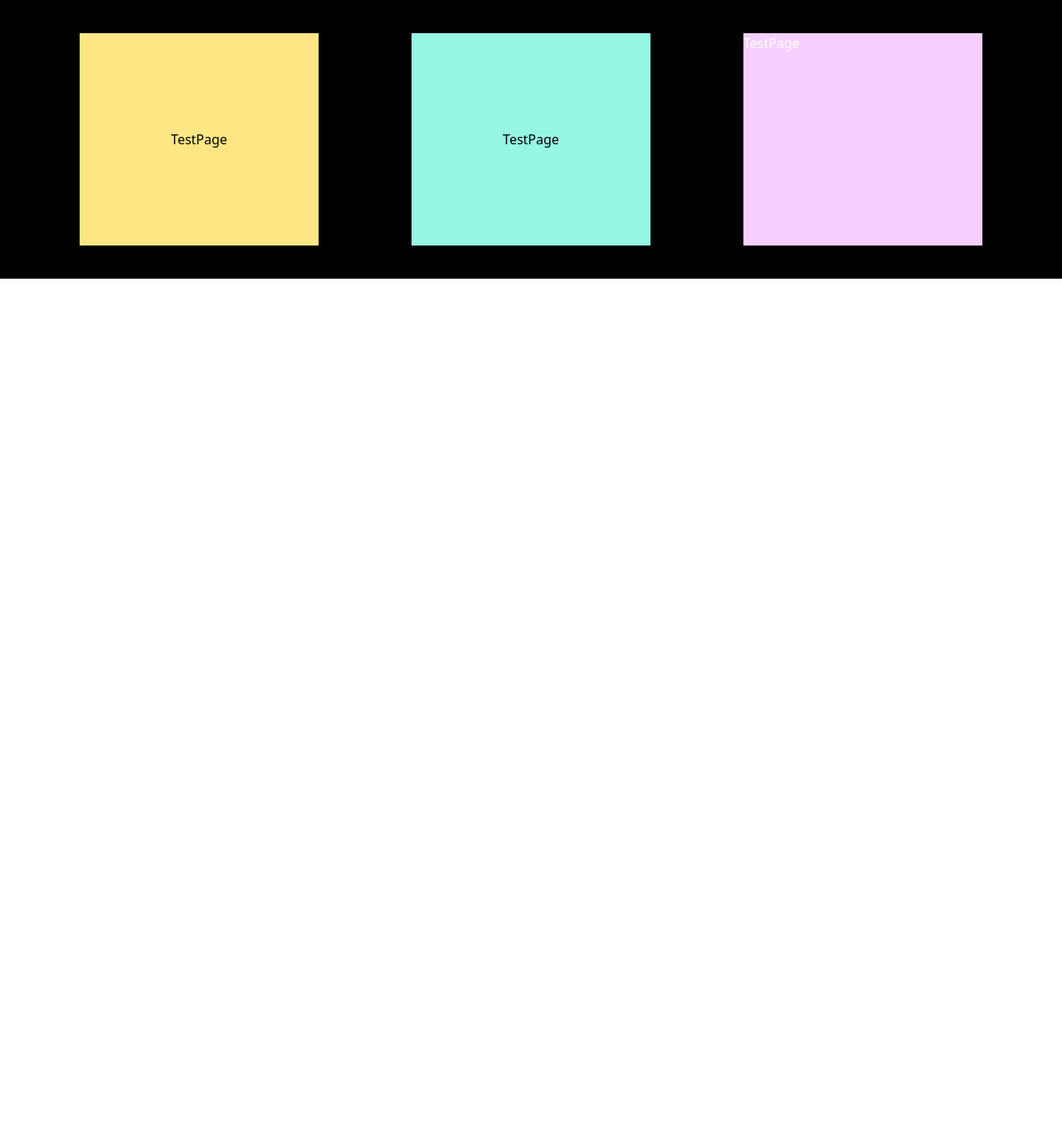
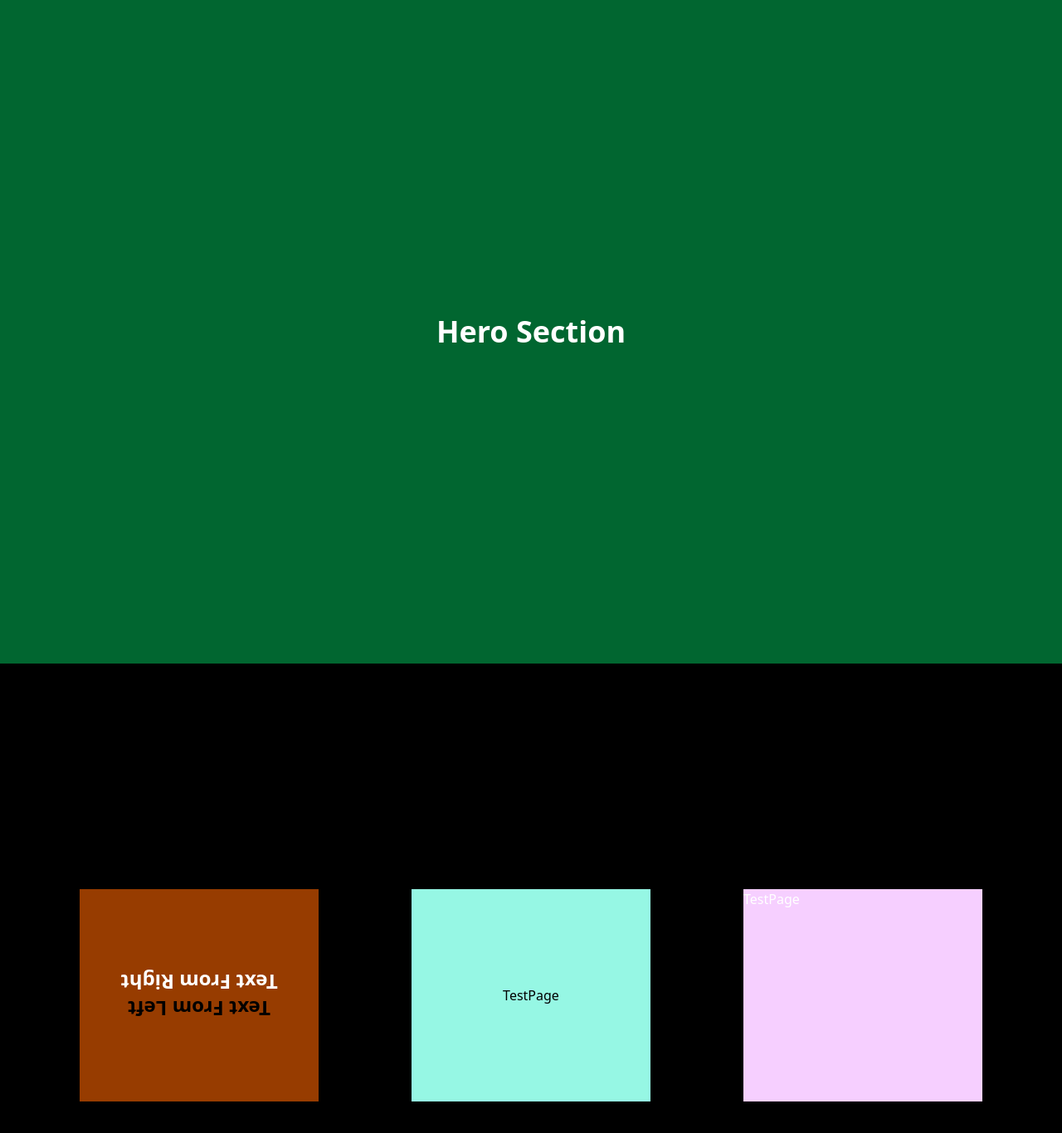
Before and after one commit to adarshshan/Workshop, a React (Vite) app in the folder react-features/: page /test in a window 1280 px wide. Shown: the top 1366 px of the page at 83% size. Before the commit the page ends 800 px from the top, so only its background shows below. Built offline with nearby package versions, Linux system fonts and the light colour scheme.

Commit message:
test page added in the react-features

```diff
--- a/react-features/src/pages/TestPage.tsx
+++ b/react-features/src/pages/TestPage.tsx
@@ -2,16 +2,43 @@ import { motion } from "motion/react";
 
 const TestPage: React.FC = () => {
   return (
-    <div className="w-full flex justify-around items-center p-10">
+    <div className="w-full ">
+      <div className="bg-green-800 h-screen w-full flex justify-center items-center">
+        <motion.h1
+          initial={{ x: -500, opacity: 0 }}
+          animate={{ x: 0, opacity: 1 }}
+          transition={{ duration: 2, ease: "easeInOut" }}
+          className="font-bold text-4xl text-white"
+        >
+          Hero Section
+        </motion.h1>
+      </div>
+      <div className="flex justify-around items-center p-10 h-screen">
         <motion.div
-        initial={{ x: -100, opacity: 0 }}
-        animate={{ x: 0, opacity: 1 }}
-        whileHover={{ scale: 1.2 }}
+          initial={{ rotate: 180 }}
+          // initial={{ x: -100, opacity: 0 }}
+          // animate={{ x: 0, opacity: 1 }}
+          whileHover={{ rotate: 360 }}
           whileTap={{ y: 100 }}
           transition={{ duration: 0.5, ease: "easeInOut" }}
-        className="h-64 w-72 bg-amber-200 text-black flex justify-center items-center "
+          className="h-64 w-72 bg-amber-800 text-black flex flex-col justify-center items-center "
         >
-        TestPage
+          <motion.h1
+            initial={{ x: -200, opacity: 0, color: "red" }}
+            animate={{ x: 0, opacity: 1, color: "black" }}
+            transition={{ duration: 1.2, ease: "easeInOut" }}
+            className="font-bold text-2xl z-10"
+          >
+            Text From Left
+          </motion.h1>
+          <motion.h1
+            initial={{ x: 200, opacity: 0 }}
+            animate={{ x: 0, opacity: 1 }}
+            transition={{ duration: 1.2, ease: "easeInOut" }}
+            className="font-bold text-2xl text-white"
+          >
+            Text From Right
+          </motion.h1>
         </motion.div>
         <motion.div
           initial={{ y: -100, opacity: 0 }}
@@ -32,6 +59,7 @@ const TestPage: React.FC = () => {
           TestPage
         </motion.div>
       </div>
+    </div>
   );
 };
 
```
Lines whose indentation alone changed are shown as unchanged.
